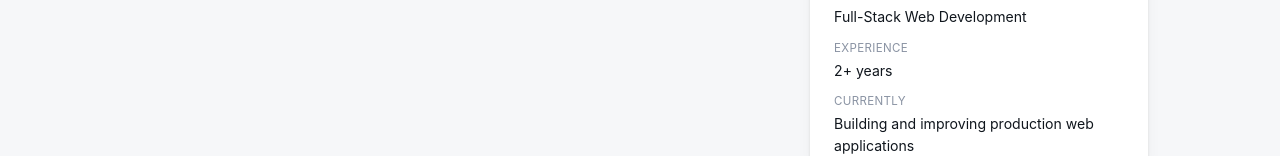
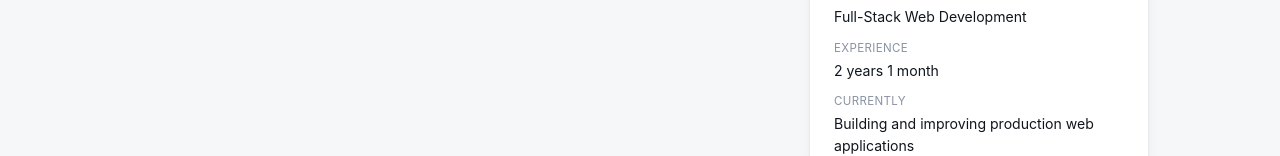
Before and after one commit to villa-mark/vue-personal-portfolio, a Vue app: page / in a window 1280 px wide. Shown: the part 775-931 px from the top of the page. Built offline with nearby package versions, Linux system fonts and the light colour scheme; no server answers.

Commit message:
dynamic exp date

```diff
--- a/src/components/about/AboutSection.vue
+++ b/src/components/about/AboutSection.vue
@@ -1,5 +1,6 @@
 <script setup lang="ts">
 import { profile } from '@/data/portfolio'
+import { formatExperienceDuration } from '@/utils/experience'
 import SectionHeading from '@/components/ui/SectionHeading.vue'
 </script>
 
@@ -14,7 +15,7 @@ import SectionHeading from '@/components/ui/SectionHeading.vue'
         <dl class="about-list">
           <div>
             <dt>Experience</dt>
-            <dd>{{ profile.yearsExperience }}+ years</dd>
+            <dd>{{ formatExperienceDuration(profile.experienceStartDate) }}</dd>
           </div>
           <div>
             <dt>Location</dt>
--- a/src/components/hero/DeveloperStatusCard.vue
+++ b/src/components/hero/DeveloperStatusCard.vue
@@ -1,5 +1,6 @@
 <script setup lang="ts">
 import { profile } from '@/data/portfolio'
+import { formatExperienceDuration } from '@/utils/experience'
 </script>
 
 <template>
@@ -22,7 +23,7 @@ import { profile } from '@/data/portfolio'
       </div>
       <div>
         <dt>Experience</dt>
-        <dd>{{ profile.yearsExperience }}+ years</dd>
+        <dd>{{ formatExperienceDuration(profile.experienceStartDate) }}</dd>
       </div>
       <div>
         <dt>Currently</dt>
--- a/src/data/portfolio.ts
+++ b/src/data/portfolio.ts
@@ -1,4 +1,5 @@
 import type { Profile, QuickStat, PhilosophyStep } from './types'
+import { formatExperienceYearsShort } from '@/utils/experience'
 
 /**
  * Single source of truth for the site owner's identity.
@@ -14,14 +15,14 @@ export const profile: Profile = {
   availability: 'AVAILABLE FOR OPPORTUNITIES',
   focus: 'Full-Stack Web Development',
   currentActivity: 'Building and improving production web applications',
-  yearsExperience: 2,
+  experienceStartDate: '2024-08-01',
   github: 'https://github.com/villa-mark',
   linkedin: 'https://www.linkedin.com/in/mark-anthony-villahermosa-0ba3522b1/',
   resume: '/resume.pdf'
 }
 
 export const quickStats: QuickStat[] = [
-  { label: 'Years Experience', value: `${profile.yearsExperience}+` },
+  { label: 'Years Experience', value: formatExperienceYearsShort(profile.experienceStartDate) },
   { label: 'Projects', value: '10+' },
   { label: 'Technologies', value: '10+' },
   { label: 'Repositories', value: '5+' }
--- a/src/data/types.ts
+++ b/src/data/types.ts
@@ -8,7 +8,7 @@ export interface Profile {
   availability: 'AVAILABLE FOR OPPORTUNITIES' | 'NOT CURRENTLY AVAILABLE'
   focus: string
   currentActivity: string
-  yearsExperience: number
+  experienceStartDate: string
   github: string
   linkedin: string
   resume: string
--- /dev/null
+++ b/src/utils/experience.ts
@@ -0,0 +1,35 @@
+/**
+ * Computes elapsed years/months between a start date and now, so displayed
+ * experience duration stays accurate without manual updates.
+ */
+export function getExperienceDuration(startDate: string, now: Date = new Date()) {
+  const start = new Date(startDate)
+  let years = now.getFullYear() - start.getFullYear()
+  let months = now.getMonth() - start.getMonth()
+
+  if (now.getDate() < start.getDate()) {
+    months -= 1
+  }
+  if (months < 0) {
+    years -= 1
+    months += 12
+  }
+
+  return { years: Math.max(years, 0), months: Math.max(months, 0) }
+}
+
+/** e.g. "2 years 1 month", "8 months", "1 year" */
+export function formatExperienceDuration(startDate: string, now?: Date): string {
+  const { years, months } = getExperienceDuration(startDate, now)
+  const yearLabel = years > 0 ? `${years} year${years === 1 ? '' : 's'}` : ''
+  const monthLabel = months > 0 ? `${months} month${months === 1 ? '' : 's'}` : ''
+
+  if (yearLabel && monthLabel) return `${yearLabel} ${monthLabel}`
+  return yearLabel || monthLabel || 'Less than a month'
+}
+
+/** e.g. "2+" — compact form for stat tiles */
+export function formatExperienceYearsShort(startDate: string, now?: Date): string {
+  const { years } = getExperienceDuration(startDate, now)
+  return `${years}+`
+}
```
